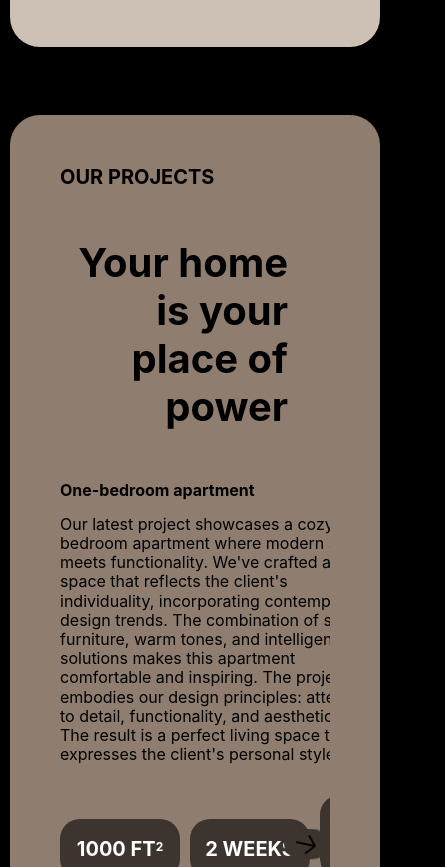
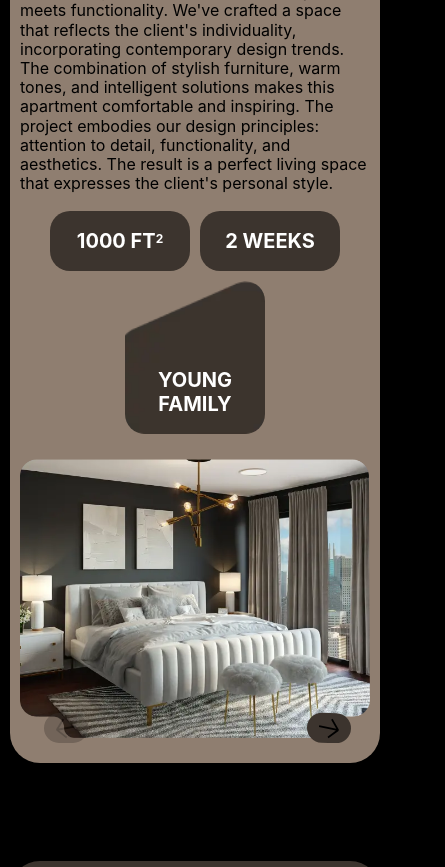
Before and after one commit to craftingweb/Aesthetic-Space, a website: page app/index.html in a window 390 px wide. Shown: the part 2872-3739 px from the top of the page, 445 px wide, since content can reach past the window. Drawn offline with Linux system fonts and the light colour scheme; files whose address does not match are found by name; a web font is replaced by a local one.

Commit message:
price section mobile friendly

```diff
--- a/app/scss/media.scss
+++ b/app/scss/media.scss
@@ -123,6 +123,45 @@
     }
     &__slider {
       margin-top: 0;
+    }
+    &__slide {
+      &-inner {
+        flex-wrap: wrap;
+      }
+      &-images {
+        max-width: 100%;
+        width: 100%;
+      }
+      &-text {
+        max-width: 100%;
+      }
+      &-info {
+        margin-top: -2px;
+        justify-content: right;
+      }
+    }
+  }
+
+  .projects .swiper-button-next {
+    right: 19px;
+  }
+  .swiper-button-prev {
+    right: auto;
+    left: 24px;
+  }
+  .project-slider-btn {
+    bottom: 9px;
+  }
+  .price {
+    &__inner {
+      display: block;
+    }
+    &__item {
+      width: 100%;
+      margin-bottom: 40px;
+    }
+    &__list {
+      min-height: auto;
     }
   }
 }
@@ -256,4 +295,59 @@
       flex-basis: 100%;
     }
   }
+  .about {
+    &__inner {
+      padding: 50px 10px 20px;
+    }
+    &__subtitle {
+      margin-bottom: 20px;
+    }
+    &__title {
+      font-size: 30px;
+      margin-bottom: 20px;
+    }
+  }
+  .projects {
+    &__inner {
+      padding: 50px 10px 20px;
+    }
+    &__title {
+      margin-bottom: 20px;
+    }
+    &__slide {
+      &-title {
+        font-size: 30px;
+        margin-bottom: 20px;
+        margin-right: 0;
+      }
+      &-inner {
+        gap: 25px;
+      }
+      &-text {
+        margin-bottom: 20px;
+      }
+      &-info {
+        flex-wrap: wrap;
+        justify-content: center;
+        li {
+          width: 40%;
+          &:last-child {
+            background-size: cover;
+            height: 153px;
+          }
+        }
+      }
+    }
+  }
+  .project-slider-btn {
+    bottom: 0px;
+  }
+  .price {
+    &__info {
+      text-align: center;
+    }
+    &__item {
+      margin-bottom: 70px;
+    }
+  }
 }
```
Also changed, not shown: app/css/style.min.css.
